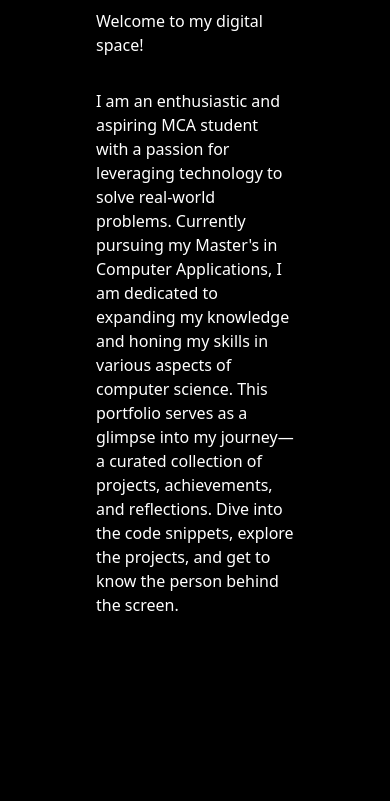
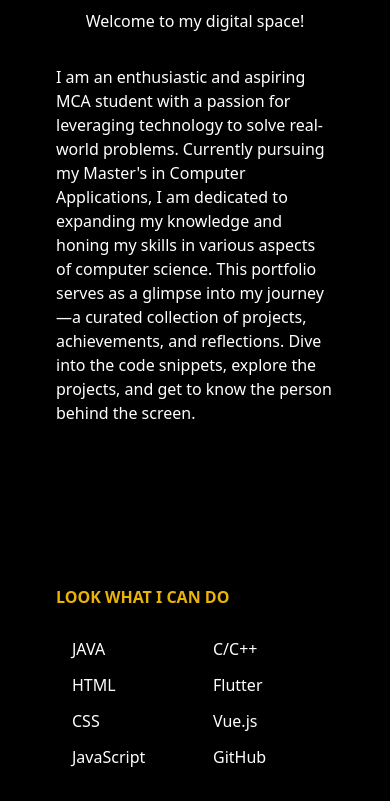
Before and after one commit to nisthaaah/Portfolio-Website, a website: page index.html in a window 390 px wide. Shown: the part 723-1524 px from the top of the page. Drawn offline with nearby package versions, Linux system fonts and the light colour scheme; files whose address does not match are found by name.

Commit message:
portfolio

```diff
--- a/index.html
+++ b/index.html
@@ -45,12 +45,12 @@
         <div class="sm:mx-24 flex justify-center items-center mt-40 sm:justify-start">
             <h1 class="text-white text-4xl font-bold sm:text-7xl">About <span class="text-yellow-500 text-4xl sm:text-7xl font-bold">me</span></h1>
         </div>
-        <p class="mx-24 mt-4 text-white font-thin">Welcome to my digital space!</p>
-        <p class="text-white mx-24 mt-8">I am an enthusiastic and aspiring MCA student with a passion for leveraging technology to solve real-world problems. Currently pursuing my Master's in Computer Applications, I am dedicated to expanding my knowledge and honing my skills in various aspects of computer science.
+        <p class="mx-14 mt-4 text-white font-thin flex justify-center items-center sm:justify-start sm:mx-24">Welcome to my digital space!</p>
+        <p class="text-white mx-14 mt-8 sm:mx-24">I am an enthusiastic and aspiring MCA student with a passion for leveraging technology to solve real-world problems. Currently pursuing my Master's in Computer Applications, I am dedicated to expanding my knowledge and honing my skills in various aspects of computer science.
             This portfolio serves as a glimpse into my journey—a curated collection of projects, achievements, and reflections. Dive into the code snippets, explore the projects, and get to know the person behind the screen.
         </p>
-        <h2 class="text-yellow-500 mx-24 mt-52 font-bold">LOOK WHAT I CAN DO</h2>
-        <div class="grid grid-cols-2 gap-1 mx-24">
+        <h2 class="text-yellow-500 mx-14 mt-40 font-bold sm:mx-24">LOOK WHAT I CAN DO</h2>
+        <div class="grid grid-cols-2 gap-1 mx-14 sm:mx-24">
             <div class= "p-4">
                 <h2 class="text-white my-3">JAVA</h2>
                 <h2 class="text-white my-3">HTML</h2>
```
